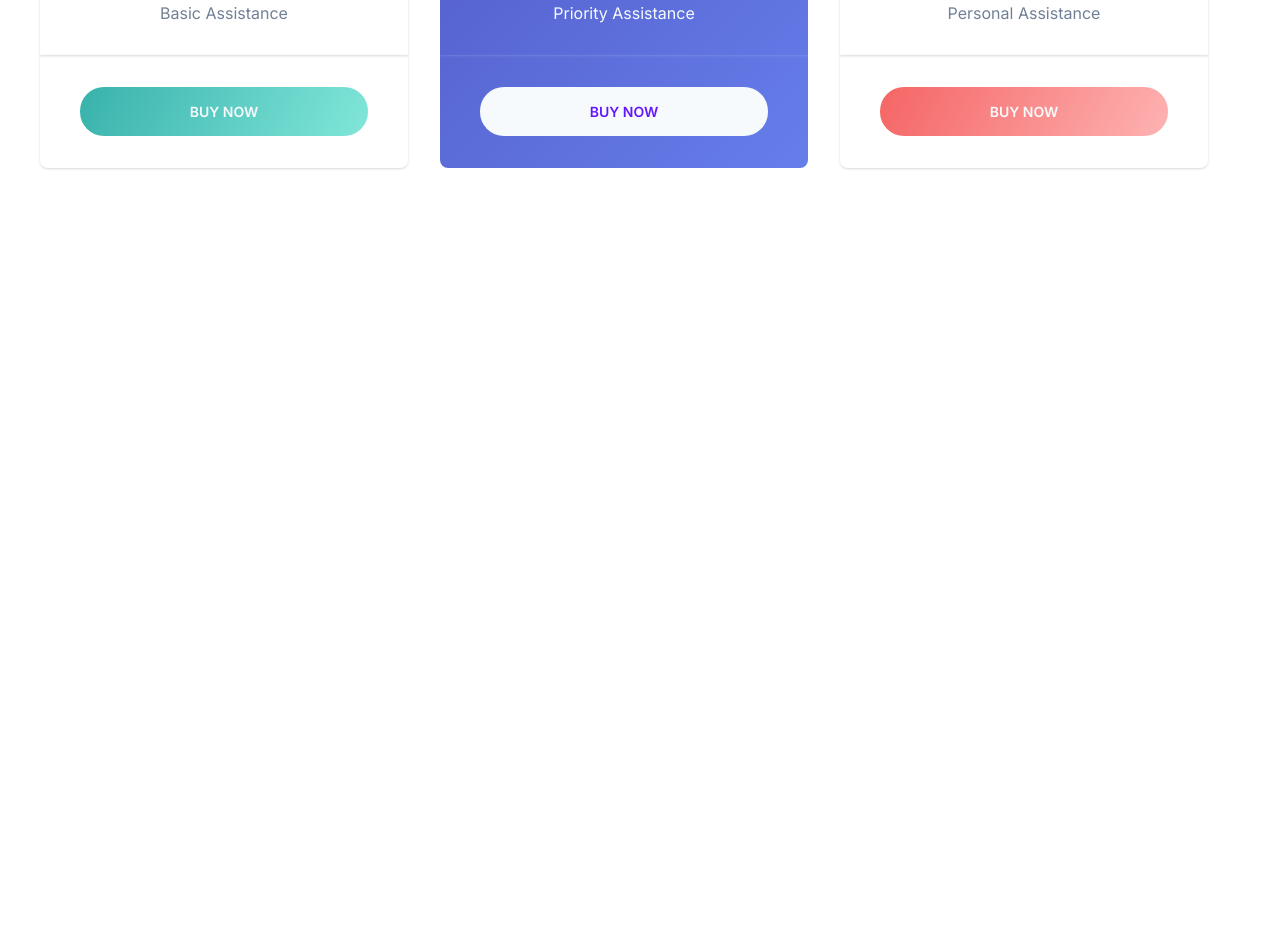
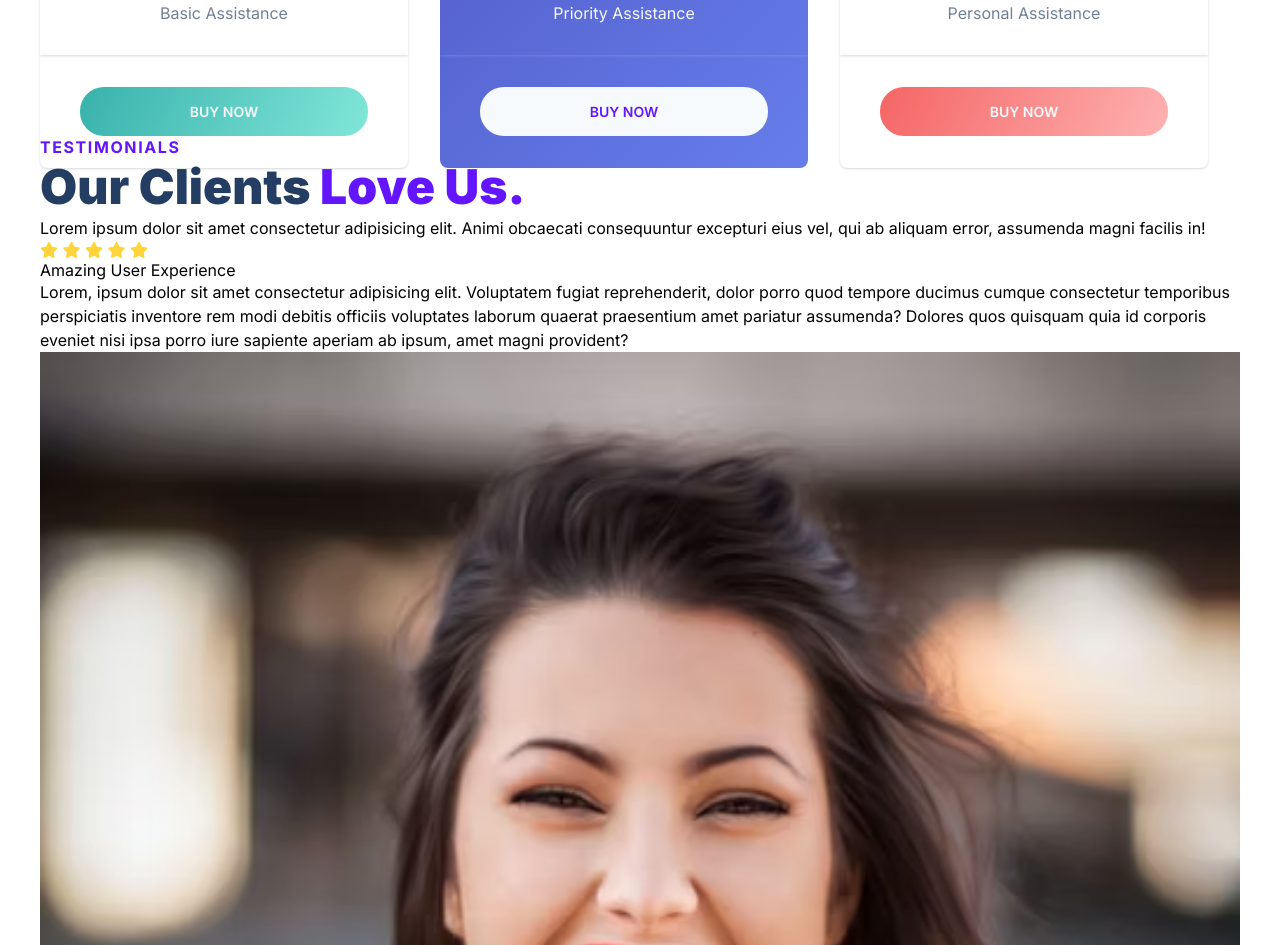
Before and after one commit to ptrsym/FES-solo-recreation, a plain HTML site: page index.html in a window 1280 px wide. Shown: the part 4612-5557 px from the top of the page. Before the commit the page ends 5485 px from the top, so only its background shows below. Drawn offline with Linux system fonts and the light colour scheme.

Commit message:
added html elements to testimonials

```diff
--- a/index.html
+++ b/index.html
@@ -400,15 +400,23 @@
               <div class="plan__header plan__header--purple">
                 <span class="plan__title plan__title--white">BUSINESS</span>
                 <span class="plan__price plan__price--white">$37.99</span>
-                <span class="plan__duration plan__duration--white">MONTHLY</span>
+                <span class="plan__duration plan__duration--white"
+                  >MONTHLY</span
+                >
               </div>
               <div class="plan__features plan__features--purple">
                 <span class="plan__main-feature plan__main-feature--white"
                   >For Small Businesses</span
                 >
-                <span class="plan__feature plan__feature--white">60 Templates</span>
-                <span class="plan__feature plan__feature--white">15 Landing Pages</span>
-                <span class="plan__feature plan__feature--white">22 Internal Pages</span>
+                <span class="plan__feature plan__feature--white"
+                  >60 Templates</span
+                >
+                <span class="plan__feature plan__feature--white"
+                  >15 Landing Pages</span
+                >
+                <span class="plan__feature plan__feature--white"
+                  >22 Internal Pages</span
+                >
                 <span class="plan__feature plan__feature--white"
                   >Priority Assistance</span
                 >
@@ -442,7 +450,66 @@
     <section id="testimonials">
       <div class="row">
         <div class="spacer testimonials__container">
-
+          <figure class="testimonials__img--wrapper">
+            <img src="" alt="" class="testimonials__img" />
+          </figure>
+          <div class="testimonials__info">
+            <span class="section__label text-purple">TESTIMONIALS</span>
+            <h2 class="testimonials__title">
+              Our Clients <span class="text-purple">Love Us.</span>
+            </h2>
+            <p class="testimonials__description">
+              Lorem ipsum dolor sit amet consectetur adipisicing elit. Animi
+              obcaecati consequuntur excepturi eius vel, qui ab aliquam error,
+              assumenda magni facilis in!
+            </p>
+            <div class="testimonials__rating--container">
+              <i class="fa-solid fa-star" style="color: #ffd43b"></i>
+              <i class="fa-solid fa-star" style="color: #ffd43b"></i>
+              <i class="fa-solid fa-star" style="color: #ffd43b"></i>
+              <i class="fa-solid fa-star" style="color: #ffd43b"></i>
+              <i class="fa-solid fa-star" style="color: #ffd43b"></i>
+            </div>
+            <div class="rating__heading">Amazing User Experience</div>
+            <p class="rating__description">
+              Lorem, ipsum dolor sit amet consectetur adipisicing elit.
+              Voluptatem fugiat reprehenderit, dolor porro quod tempore ducimus
+              cumque consectetur temporibus perspiciatis inventore rem modi
+              debitis officiis voluptates laborum quaerat praesentium amet
+              pariatur assumenda? Dolores quos quisquam quia id corporis eveniet
+              nisi ipsa porro iure sapiente aperiam ab ipsum, amet magni
+              provident?
+            </p>
+            <div class="rating__user--container">
+              <div class="user__img--wrapper">
+                <figure class="user__img--wrapper">
+                  <img src="./assets/charlotte.avif" alt="" class="user__img" />
+                </figure>
+                <div class="user__info">
+                  <h5 class="user__name">Charlotte Hale</h5>
+                  <p class="user__position">Director, Delos Inc.</p>
+                </div>
+              </div>
+              <div class="user__buttons--wrapper">
+                <button class="userbtn left-button">
+                  <div class="userbtn--wrapper">
+                    <i
+                      class="fa-solid fa-arrow-left fa-lg"
+                      style="color: #5011cc"
+                    ></i>
+                  </div>
+                </button>
+                <button class="userbtn right-button">
+                  <div class="userbtn--wrapper">
+                    <i
+                      class="fa-solid fa-arrow-right fa-lg"
+                      style="color: #5011cc"
+                    ></i>
+                  </div>
+                </button>
+              </div>
+            </div>
+          </div>
         </div>
       </div>
     </section>
--- a/styles.css
+++ b/styles.css
@@ -724,3 +724,6 @@ background-color: #f7fafcd7;
 TESTIMONIALS
 
 */
+
+.userbtn {
+}
```
Also changed, not shown: assets/charlotte.avif (added). Lines whose indentation alone changed are shown as unchanged.
